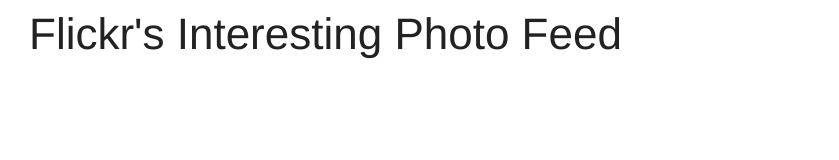
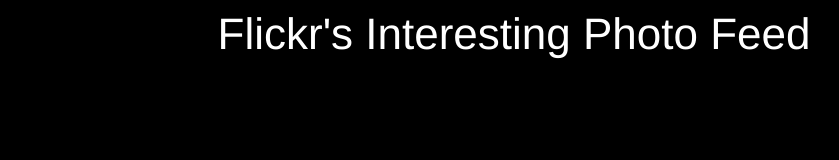
Before and after one commit to leslstrauss/flickr-photos, a plain HTML site: page index.html in a window 1280 px wide. Shown: the whole page, without its empty margins (126-965 px from the left). Drawn offline with Linux system fonts and the light colour scheme; no server answers.

Commit message:
Centered everything, took off img borders.

```diff
--- a/css/lesl.css
+++ b/css/lesl.css
@@ -40,4 +40,14 @@
 img {
   width: 500px !important;
   height: 330px !important;
+  border: 5px !important;
 }
+
+body {
+  background-color: #000000 !important;
+}
+
+h1 {
+  color: #ffffff !important;
+  text-align: center !important;
+}
--- a/index.html
+++ b/index.html
@@ -18,7 +18,7 @@
     </div>
 
     <div class="flexcenter-row">
-      <div class="small-12 medium-12 large-12 large-centered columns">
+      <div class="small-10 medium-10 large-10 large-centered columns">
         <ul class="clearing-thumbs">
           <li></li>
         </ul>
```
